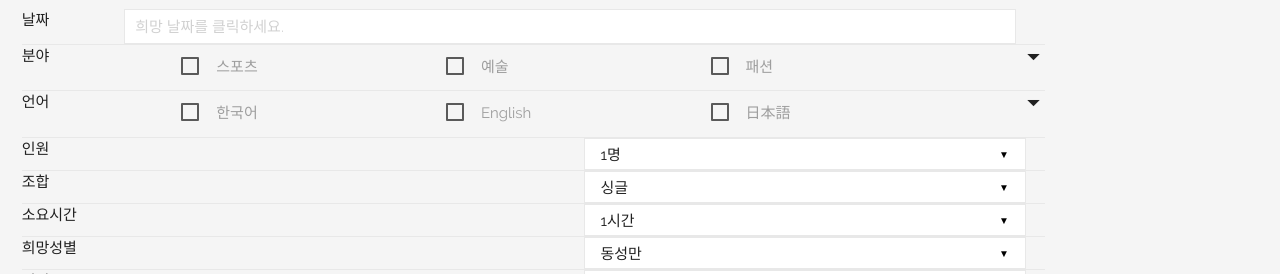
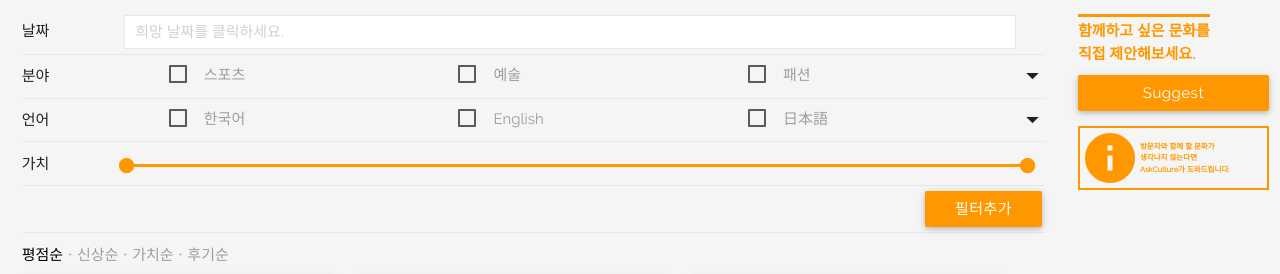
Before and after one commit to HEPSTARKR/AskCulture, a Node server app: page /Suggestions in a window 1280 px wide. Shown: the part 721-995 px from the top of the page. Run offline with Node 20, Linux system fonts and the light colour scheme; some libraries are stand-ins or nearby versions; some web fonts are replaced.

Commit message:
Post Upload and design modify commit

```diff
--- a/app.js
+++ b/app.js
@@ -59,5 +59,5 @@ app.use(function(err, req, res, next) {
 
 module.exports = app;
 
-app.listen(5000);
-console.log('server is running on port 5000');
+app.listen(6974);
+console.log('server is running on port 6974');
--- a/public/javascripts/Suggestions.js
+++ b/public/javascripts/Suggestions.js
@@ -6,16 +6,42 @@ $(document).ready(function() {
     $('select').material_select();
     $('#selectDateCalendarPicker').multiDatesPicker();
     $('.searchNav').hide();
+    $('.languageFolderButton').click(function(){
+        $('.languageCheckboxList').toggleClass('sizeAuto');
+        if($('.languageFolderButton').text()==='arrow_drop_down'){
+          $('.languageFolderButton').text('arrow_drop_up');
+        }else{
+          $('.languageFolderButton').text('arrow_drop_down');
+        }
+    });
+    $('.categoryFolderButton').click(function(){
+        $('.categoryCheckboxList').toggleClass('sizeAuto');
+        if($('.categoryFolderButton').text()==='arrow_drop_down'){
+          $('.categoryFolderButton').text('arrow_drop_up');
+        }else{
+          $('.categoryFolderButton').text('arrow_drop_down');
+        }
+    });
+    $('.filterFlipButton').click(function(){
+        $('.flipFilter').slideToggle();
+        if($('.filterFlipButton').text()==='필터축소'){
+          $('.filterFlipButton').text('필터추가');
+        }else{
+          $('.filterFlipButton').text('필터축소');
+        }
+    });
+    $('.filterFlipButton').click();
    noUiSlider.create(CostSlider,{
-       start : [10000, 500000],
+       start : [1, 50],
        connect : true,
-       step : 10000,
+       step : 1,
        range : {
-           'min' : 10000,
-           'max' : 500000
+           'min' : 1,
+           'max' : 50
        },
        format : wNumb({
-            decimal : 0
+            decimal : 0,
+            postfix : '만'
        })
    })
 });
--- a/public/stylesheets/CommingSoonPage.css
+++ b/public/stylesheets/CommingSoonPage.css
@@ -182,7 +182,7 @@ body{
 		width: 60%;
 	}
 	.listBox{
-	margin: 1% 0;
+		margin: 1% 0;
 	}
 	.listHeader span{
 		color: #ff9800 !important;
--- a/public/stylesheets/Suggestions.css
+++ b/public/stylesheets/Suggestions.css
@@ -151,19 +77,25 @@ input.select-dropdown{
     font-size: 3px !important;
     display: inline-block !important;
 }
-.categoryFolderButton{
+.categoryFolderButton, .languageFolderButton{
     font-weight: bold;
-    float: right;
     vertical-align: top;
+    margin: 4px 0;
     display: inline-block !important;
 }
-.categoryCheckboxList{
+.categoryFolderButton:hover, .languageFolderButton:hover{
+    cursor: pointer;
+}
+.categoryCheckboxList, .languageCheckboxList{
     display: inline-block;
-    width: 80%;
+    width: calc(90% - 25px);
     overflow: hidden;
     height: 25px;
-    margin: 1% 0;
+    margin: 3px 0;
     vertical-align: middle;
+}
+.sizeAuto{
+    height: auto;
 }
 .detailInputBox span{
     display: inline-block;
@@ -195,13 +127,15 @@ input.select-dropdown{
 }
 .inputList .inputLabel{
     vertical-align: top;
+    margin: 5px 0;
     display: inline-block;
     width: 10%;
 }
 .CheckBoxContainer{
     display: inline-block;
-    width: 150px;
-    margin: 0 7%;
+    width: 200px;
+    margin: 0 5%;
+    margin-bottom: 2%;
 }
 .inputList .inputFilterLinear{
     display: inline-block;
@@ -215,12 +149,18 @@ input.select-dropdown{
     margin: 0 !important;
 }
 .inputList .inputFilterLinear:focus{
-    border-bottom: solid 1px #989898 !important;
+    border-bottom: solid 1px #e8e8e8 !important;
     box-shadow: none !important;
 }
 .inputList{
     height: 10%;
+    padding: 0.5% 0;
     border-bottom: solid 1px #e8e8e8;
+}
+#CostSlider{
+    display: inline-block;
+    vertical-align: middle;
+    width: 88%;
 }
 .AskBox{
     display: inline-block;
@@ -238,6 +178,13 @@ input.select-dropdown{
     border : 1px solid #ff9800 !important;
     border-top: 2px solid #ff9800 !important;
     box-shadow: 0 14px 28px rgba(0,0,0,0.25), 0 10px 10px rgba(0,0,0,0.22);
+}
+.inputList .btn{
+    margin-left: calc(100% - (60px + 4rem));
+    background-color: #ff9800;
+}
+.inputList .btn:hover{
+    background-color: #ffaa11;
 }
 .card-title.circle-clipper{
     border-radius: 40px;
@@ -304,3 +251,120 @@ input.select-dropdown{
 .detailInputBox i, .detailInputBox span, .detailInputBox input{
     vertical-align: middle;
 }
+.noUi-handle, .noUi-connect, .range-label{
+    background-color: #ff9800 !important;
+}
+.SuggestButton{
+    width: 100% !important;
+    text-transform: none !important;
+}
+.SuggestButtonSubtitle{
+    display: inline-block;
+    width: auto;
+    font-weight: bold;
+    border-top: 3px solid #ff9800;
+    padding-top: 3px;
+}
+.recommendContainer{
+    margin: 15px 0;
+    color: #ff9800;
+    border : 2px solid #ff9800;
+}
+.recommendContainer i{
+    display: inline-block;
+    vertical-align: middle;
+}
+.infoContent{
+    width : calc(100% - 4rem);
+    vertical-align: middle;
+    display: inline-block;
+    font-size: 0.5rem;
+    font-weight: bold;
+    display: inline-block;
+}
+#ui-datepicker-div{
+    border: none;
+    border-radius: 0;
+    box-shadow: 0 10px 20px rgba(0,0,0,0.19), 0 6px 6px rgba(0,0,0,0.23);    padding: 0;
+}
+.ui-datepicker-header{
+    padding: 2rem 0 !important;
+    border-radius: 0 !important;
+    border: none !important;
+}
+.ui-datepicker-prev, .ui-datepicker-next{
+    top: calc(50% - 0.9em) !important;
+}
+.ui-datepicker-prev:before{
+    content: '◀';
+    position: absolute;
+    left: calc(50% - 5px);
+    top: calc(50% - 13px);
+    font-size: 1.2em;
+    text-align: center;
+}
+.ui-datepicker-next:before{
+    content: '▶';
+    position: absolute;
+    left: calc(50% - 5px);
+    top: calc(50% - 13px);
+    font-size: 1.2em;
+    text-align: center;
+}
+.ui-datepicker-calendar td a{
+    background: none !important;
+    border: none !important;
+    font-family: 'Raleway-Regular';
+    color: #484848 !important;
+    text-align: center !important;
+}
+.ui-datepicker-calendar td:nth-child(7n+1):not(.ui-state-highlight) a, .ui-datepicker-calendar thead th:nth-child(1){
+    color: #d9582b !important;
+}
+.ui-datepicker-calendar td:nth-child(7n+7):not(.ui-state-highlight) a, .ui-datepicker-calendar thead th:nth-child(7){
+    color: #375aa8 !important;
+}
+.ui-state-default{
+    width: 100%;
+    height:100%;
+}
+.ui-datepicker-calendar td a{
+    display: block !important;
+    height: 2em;
+    width: 2em;
+    margin: auto !important;
+}
+.ui-datepicker-calendar tbody td{
+    width: calc(17rem / 7 + 4px);
+    height: calc(17rem / 7 + 4px);
+}
+.ui-state-highlight{
+    border-radius: 100% !important;
+    background-color: #ff9800 !important;
+    background-clip: content-box;
+    width: calc(17rem / 7);
+    border: none !important;
+    height: calc(17rem / 7);
+    color: white !important;
+}
+.ui-state-highlight .ui-state-default{
+    color: white !important;
+}
+.ui-datepicker-calendar thead{
+    border: none !important;
+}
+.ui-datepicker-month{
+    font-size: 1.5em;
+    font-family: 'Raleway-Regular';
+}
+.ui-datepicker-year{
+    display: block;
+    font-family: 'Raleway-Regular';
+}
+.ui-datepicker-calendar{
+    background: white;
+    margin: 0 !important;
+}
+.ui-datepicker-calendar tr{
+    height: calc(17rem / 7 + 4px);
+}
--- a/routes/index.js
+++ b/routes/index.js
@@ -18,7 +18,13 @@ router.get('/UploadAsk',function(req,res){
 router.get('/indexENG',function(req,res){
   res.render('indexENG');
 })
+router.get('/SuggestionsENG',function(req,res){
+  res.render('SuggestionsENG');
+});
 router.get('/CommingSoon',function(req,res){
 	res.render('CommingSoon');
-})
+});
+router.get('/test',function(req,res){
+    res.render('test');
+});
 module.exports = router;
--- a/views/Suggestions.jade
+++ b/views/Suggestions.jade
@@ -14,7 +14,7 @@ block content
                 input(type='text' name='place' id='autocomplete' onfocus='geolocate()' placeholder='어디로 여행을 떠나세요?')
             input(type='hidden' id='realValue' name='realPlace' value='')
         div(class='row')
-            div(class='col s10 m10 l10')
+            div(class='col s10 m8 l10')
                 div(class='inputForm')
                     div(class='inputList')
                         span(class='inputLabel dateLabel') 날짜
@@ -58,102 +58,125 @@ block content
                         i(class='material-icons categoryFolderButton') arrow_drop_down
                     div(class='inputList')
                         span(class='inputLabel languageLabel') 언어
-                        div(class='categoryCheckboxList')
+                        div(class='languageCheckboxList')
                             div(class='CheckBoxContainer')
-                                input(type='checkbox' id='sports')
-                                label(for='sports') 한국어
+                                input(type='checkbox' id='KOR')
+                                label(for='KOR') 한국어
                             div(class='CheckBoxContainer')
-                                input(type='checkbox' id='art')
-                                label(for='art') English
+                                input(type='checkbox' id='ENG')
+                                label(for='ENG') English
                             div(class='CheckBoxContainer')
-                                input(type='checkbox' id='pashion')
-                                label(for='pashion') 日本語
+                                input(type='checkbox' id='JAP')
+                                label(for='JAP') 日本語
                             div(class='CheckBoxContainer')
-                                input(type='checkbox' id='beauty')
-                                label(for='beauty') 中文
+                                input(type='checkbox' id='CHI')
+                                label(for='CHI') 中文
                             div(class='CheckBoxContainer')
-                                input(type='checkbox' id='entertainment')
-                                label(for='entertainment') Español
+                                input(type='checkbox' id='ESP')
+                                label(for='ESP') Español
                             div(class='CheckBoxContainer')
-                                input(type='checkbox' id='tradition')
-                                label(for='tradition') català
+                                input(type='checkbox' id='CAT')
+                                label(for='CAT') català
                             div(class='CheckBoxContainer')
-                                input(type='checkbox' id='education')
-                                label(for='education') اللغة العربية الفصحى
+                                input(type='checkbox' id='ARA')
+                                label(for='ARA') اللغة العربية الفصحى
                             div(class='CheckBoxContainer')
-                                input(type='checkbox' id='experience')
-                                label(for='experience') Русский язык
+                                input(type='checkbox' id='RUS')
+                                label(for='RUS') Русский язык
                             div(class='CheckBoxContainer')
-                                input(type='checkbox' id='cooking')
-                                label(for='cooking') rançais
+                                input(type='checkbox' id='DUT')
+                                label(for='DUT') Dutch
                             div(class='CheckBoxContainer')
-                                input(type='checkbox' id='history')
-                                label(for='history') Deutsch
+                                input(type='checkbox' id='FRA')
+                                label(for='FRA') français
                             div(class='CheckBoxContainer')
-                                input(type='checkbox' id='shopping')
-                                label(for='shopping') čeština
+                                input(type='checkbox' id='DEU')
+                                label(for='DEU') Deutsch
                             div(class='CheckBoxContainer')
-                                input(type='checkbox' id='shopping')
-                                label(for='shopping') Svenska
+                                input(type='checkbox' id='CZE')
+                                label(for='CZE') čeština
                             div(class='CheckBoxContainer')
-                                input(type='checkbox' id='shopping')
-                                label(for='shopping') suomi
+                                input(type='checkbox' id='SVE')
+                                label(for='SVE') Svenska
                             div(class='CheckBoxContainer')
-                                input(type='checkbox' id='shopping')
-                                label(for='shopping') Türkçe
+                                input(type='checkbox' id='FIN')
+                                label(for='FIN') suomi
                             div(class='CheckBoxContainer')
-                                input(type='checkbox' id='shopping')
-                                label(for='shopping') português
+                                input(type='checkbox' id='TUR')
+                                label(for='TUR') Türkçe
                             div(class='CheckBoxContainer')
-                                input(type='checkbox' id='shopping')
-                                label(for='shopping') Polski
+                                input(type='checkbox' id='POR')
+                                label(for='POR') português
                             div(class='CheckBoxContainer')
-                                input(type='checkbox' id='shopping')
-                                label(for='shopping') Italiano
+                                input(type='checkbox' id='POL')
+                                label(for='POL') Polski
                             div(class='CheckBoxContainer')
-                                input(type='checkbox' id='shopping')
-                                label(for='shopping') dansk
+                                input(type='checkbox' id='ITA')
+                                label(for='ITA') Italiano
                             div(class='CheckBoxContainer')
-                                input(type='checkbox' id='shopping')
-                                label(for='shopping') norsk
+                                input(type='checkbox' id='DAN')
+                                label(for='DAN') dansk
                             div(class='CheckBoxContainer')
-                                input(type='checkbox' id='shopping')
-                                label(for='shopping') Bahasa Indonesia
-                        i(class='material-icons categoryFolderButton') arrow_drop_down
-                    div(class='inputList')
-                        span(class='inputLabel humanLabel') 인원
-                        select
-                            option 1명
-                            option 2명
-                            option 3명 이상
-                    div(class='inputList')
-                        span(class='inputLabel combineLabel') 조합
-                        select
-                            option 싱글
-                            option 친구
-                            option 가족
-                            option 애인
-                    div(class='inputList')
-                        span(class='inputLabel timeLabel') 소요시간
-                        select
-                            option 1시간
-                            option 2시간
-                            option 3시간
-                            option 4시간
-                            option 5시간 이상
-                    div(class='inputList')
-                        span(class='inputLabel genderLabel') 희망성별
-                        select
-                            option 동성만
-                            option 상관없음
-                    div(class='inputList')
-                        span(class='inputLabel pickupLabel') 픽업
-                        select
-                            option 대중교통
-                            option 도보
-                            option 자가용
+                                input(type='checkbox' id='NOR')
+                                label(for='NOR') norsk
+                            div(class='CheckBoxContainer')
+                                input(type='checkbox' id='IND')
+                                label(for='IND') Bahasa Indonesia
+                        i(class='material-icons languageFolderButton') arrow_drop_down
                     div(class='inputList')
                         span(class='inputLabel costLabel') 가치
+                        div(id='CostSlider')
+                    div(class='flipFilter')
+                        div(class='inputList')
+                            span(class='inputLabel humanLabel') 인원
+                            select
+                                option 상관없음
+                                option 1명
+                                option 2명
+                                option 3명 이상
+                        div(class='inputList')
+                            span(class='inputLabel combineLabel') 조합
+                            select
+                                option 상관없음
+                                option 싱글
+                                option 커플
+                                option 가족
+                                option 친구
+                        div(class='inputList')
+                            span(class='inputLabel timeLabel') 소요시간
+                            select
+                                option 상관없음
+                                option 1시간 이하
+                                option 1시간~2시간
+                                option 2시간~3시간
+                                option 3시간~4시간
+                                option 5시간 이상
+                        div(class='inputList')
+                            span(class='inputLabel genderLabel') 희망성별
+                            select
+                                option 상관없음
+                                option 동성만
+                        div(class='inputList')
+                            span(class='inputLabel pickupLabel') 공항픽업
+                            select
+                                option 상관없음
+                                option 있음
+                                option 없음
+                        div(class='inputList')
+                            span(class='inputLabel pickupLabel') 이동수단
+                            select
+                                option 상관없음
+                                option 대중교통
+                                option 도보
+                                option 자가용
+                        div(class='inputList')
+                            span(class='inputLabel pickupLabel') 내/외국인
+                            select
+                                option 상관없음
+                                option 내국인
+                                option 외국인
+                    div(class='inputList')
+                        a(class='btn filterFlipButton') 필터축소
                 div(class='listFilter')
                     ul
                         li(class='selectFilter') 평점순
@@ -329,6 +352,12 @@ block content
                         div(class='card-content')
                             p London
                                 i(class="material-icons") more_vert
+            div(class='col s2 m4 l2')
+                p(class='SuggestButtonSubtitle orange-text') 함께하고 싶은 문화를<br>직접 제안해보세요.
+                div(class='btn SuggestButton orange') Suggest
+                div(class='recommendContainer')
+                    i(class='medium material-icons') info
+                    div(class='infoContent') 방문자와 함께 할 문화가<br>생각나지 않는다면<br>AskCulture가 도와드립니다.
     script(type='text/javascript' src='/javascripts/jquery-ui.min.js')
     script(type='text/javascript' src='/javascripts/jquery-ui.multidatespicker.js')
     script(type='text/javascript' src='/javascripts/nouislider.js')
```
Also changed, not shown: other parts of public/stylesheets/Suggestions.css (+0 -74 lines), public/javascripts/test.js (added, +37 -0 lines), public/stylesheets/mypage.css (+19 -0 lines), views/Mypage.jade (+8 -4 lines), views/test.jade (added, +70 -0 lines), 1 other file.
